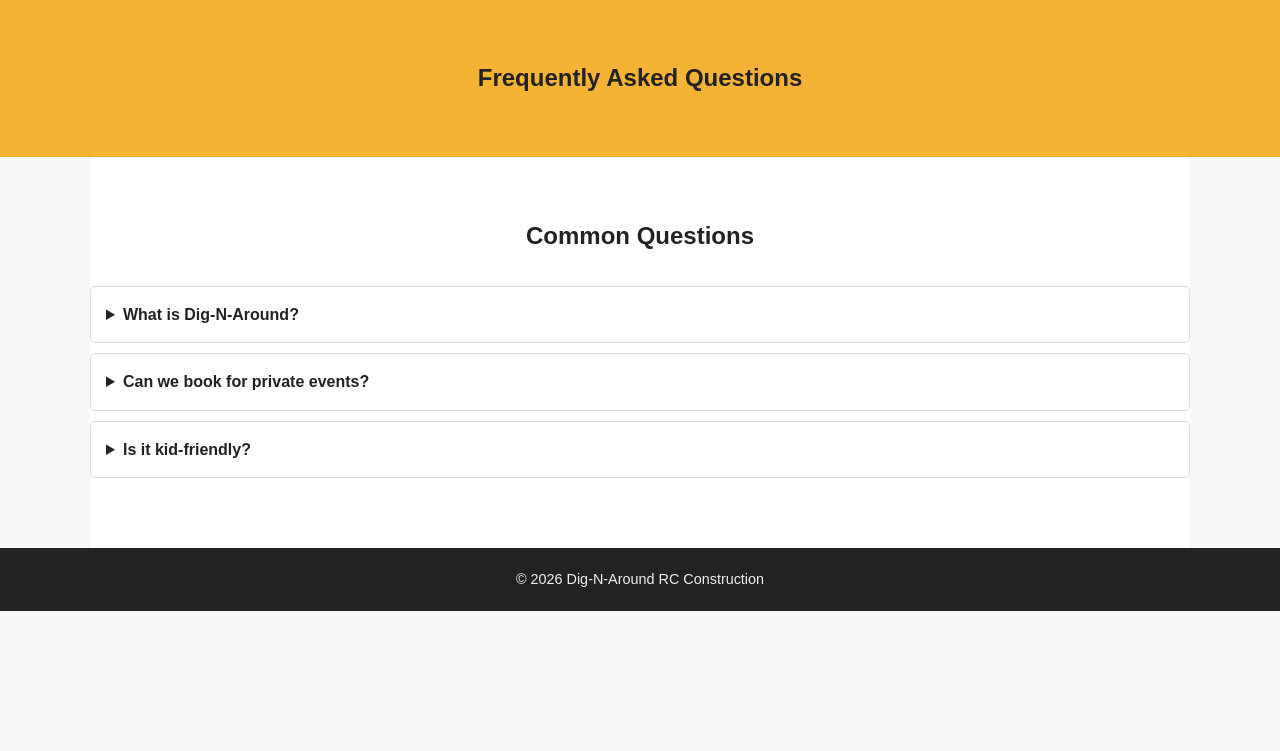
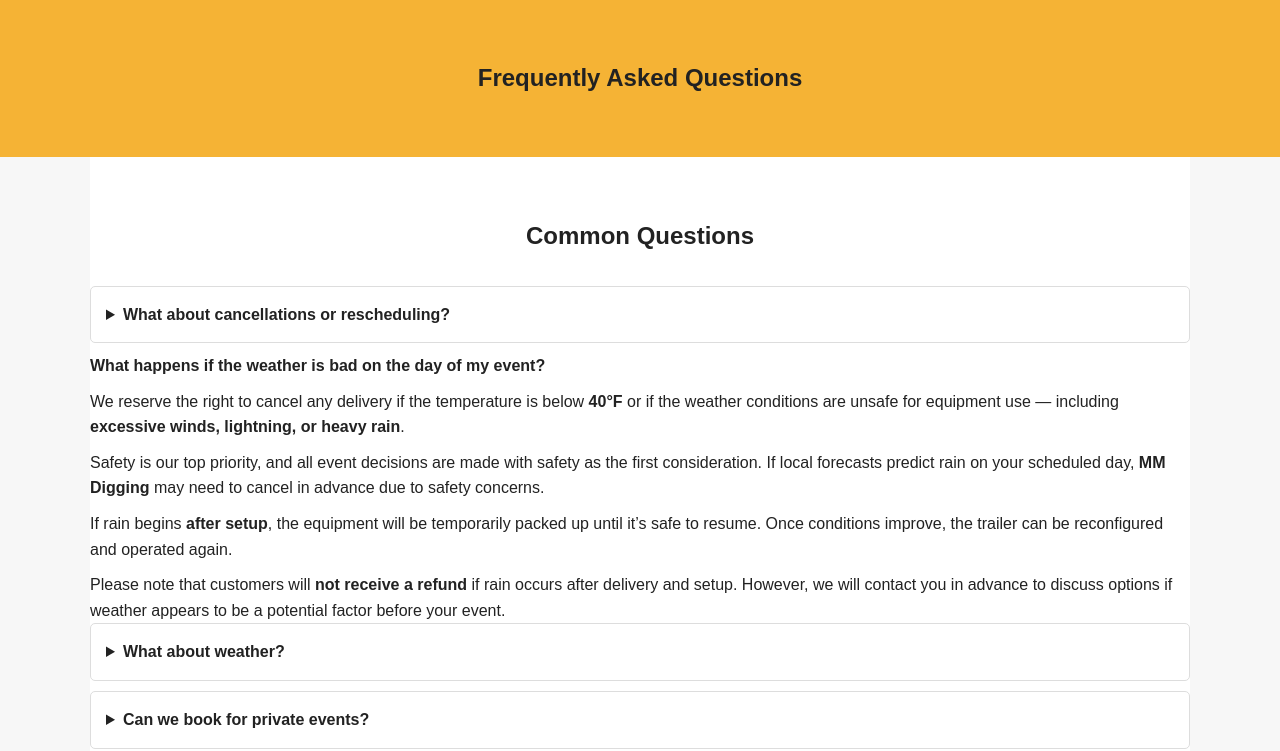
Before and after one commit to DigginBigger/Website, a plain HTML site: page faq.html in a window 1280 px wide. Shown: the part 62-813 px from the top of the page. Drawn offline with Linux system fonts and the light colour scheme.

Commit message:
Add FAQ entries for cancellations and weather policy

```diff
--- a/faq.html
+++ b/faq.html
@@ -26,8 +26,38 @@
   <section class="content container faq-list">
     <h2>Common Questions</h2>
     <details>
-      <summary>What is Dig‑N‑Around?</summary>
-      <p>We provide hands‑on RC construction experiences using professional‑grade equipment for all ages.</p>
+      <summary>What about cancellations or rescheduling?</summary>
+      <p>For any reason, cancellations before 48 hours notice will be fully refunded.</p>
+    </details>
+
+    </details>
+       <summary>What happens if the weather is bad on the day of my event?</summary>
+  <p>
+    We reserve the right to cancel any delivery if the temperature is below
+    <strong>40°F</strong> or if the weather conditions are unsafe for equipment use —
+    including <strong>excessive winds, lightning, or heavy rain</strong>.
+  </p>
+  <p>
+    Safety is our top priority, and all event decisions are made with safety as the first
+    consideration. If local forecasts predict rain on your scheduled day,
+    <strong>MM Digging</strong> may need to cancel in advance due to safety concerns.
+  </p>
+  <p>
+    If rain begins <strong>after setup</strong>, the equipment will be temporarily packed up
+    until it’s safe to resume. Once conditions improve, the trailer can be reconfigured and
+    operated again.
+  </p>
+      <p>
+    Please note that customers will <strong>not receive a refund</strong> if rain occurs after
+    delivery and setup. However, we will contact you in advance to discuss options if weather
+    appears to be a potential factor before your event.
+      </p>
+    </details>
+
+
+    <details>
+      <summary>What about weather?</summary>
+      <p>Safety is our top priority so </p>
     </details>
 
     <details>
```
